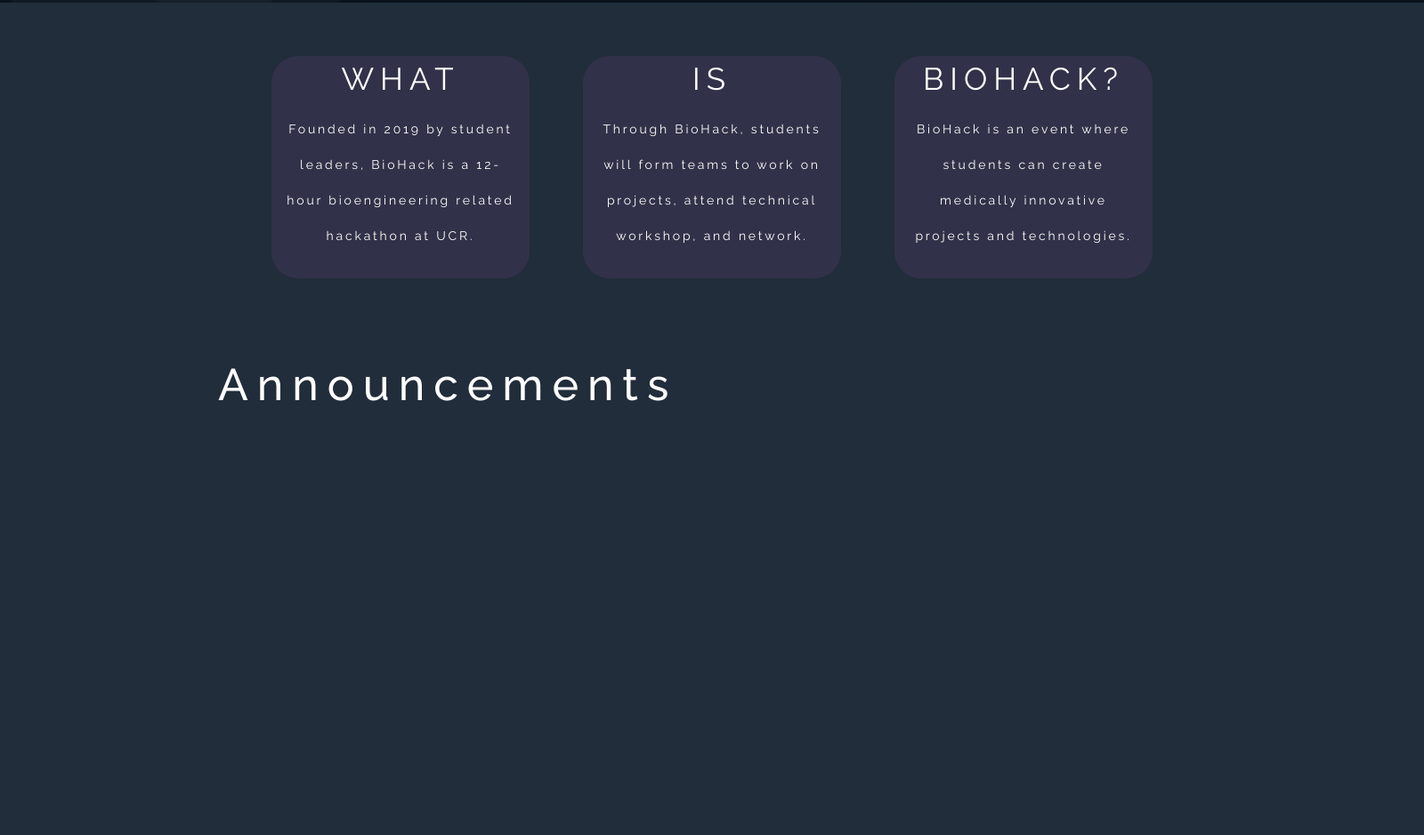
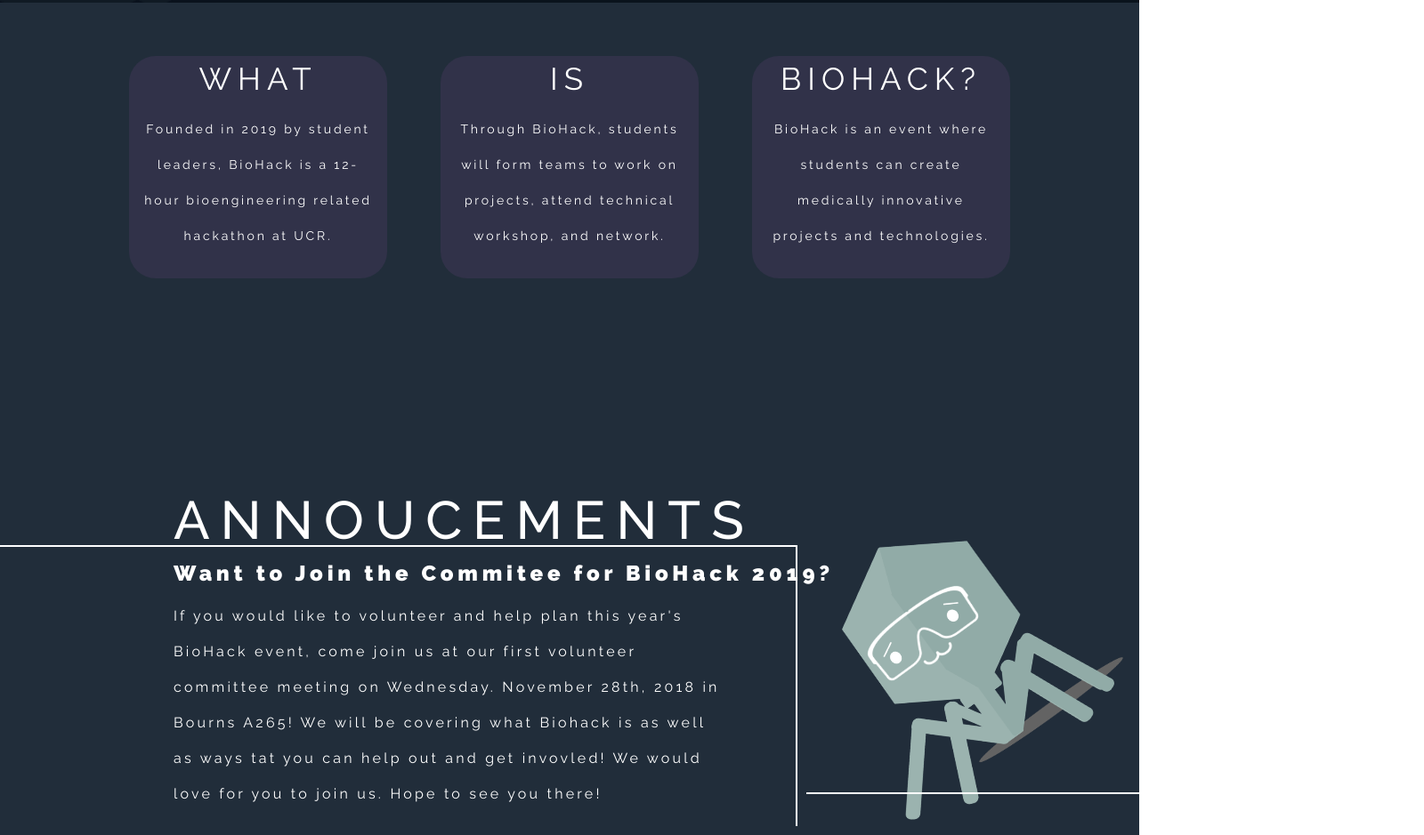
Before and after one commit to mrthomaschin/BioHack_2019, a plain HTML site: page index.html in a window 1280 px wide. Shown: the part 797-1736 px from the top of the page at 89% size, 1600 px wide, since content can reach past the window. Drawn offline with nearby package versions, Linux system fonts and the light colour scheme.

Commit message:
announcements implemented

```diff
--- a/css/style.css
+++ b/css/style.css
@@ -1,8 +1,8 @@
-body {
+body,html {
+	max-width: 100%;
+	overflow-x: hidden;
 	margin: 0;
-	width: 70%;
-	overflow-x: hidden;
-	background-color: #B0B4C8;
+	padding: 0;
 	font-family: 'Raleway', sans-serif;
 }
 
@@ -58,7 +58,7 @@ nav a:hover::before {
 	background-repeat: no-repeat;
 	background-size: cover;
 	height: 100vh;
-	width: 200vh;
+	width: 100vw;
 }
 
 
@@ -68,7 +68,7 @@ nav a:hover::before {
 */
 	background-color: #212D3A;
 	height: 200vh;
-	width: 200vh;
+	width: 100vw;
 }
 
 .image .logo {
@@ -149,33 +149,84 @@ nav a:hover::before {
 	border-radius: 30px;
 }
 
-/*
-#mascot {
-	transform: matrix(-0.81, 0.59, 0.59, 0.81, 0, 0);
-	width: 45%;
-	margin-top: 0%;
-	margin-right: -12%;
-}
-*/
+#announcements {
 
-
-#announcements .container {
-	position: relative;
-	display: flex;
-	margin-top: 100px;
+	padding-top: 300px;
 }
 
 .title_a {
 	font-family: Raleway;
 	font-style: normal;
 	line-height: normal;
-	font-size: 50px;
+	font-size: 60px;
 	letter-spacing: 0.2em;
 	color: #ffff;
 	width: 250px;
 	line-height: 40px;
+	margin-top: -50px;
+	margin-left: 180px;
+
 }
 
-.a_body .container {
-	width: 100%;
+#announcements .container:first-child {
+	position: relative;
+	float: left;
+	width: 70vw;
+	height: 35%;
+	border-top: 2px solid white;
+	border-right: 2px solid white;
 }
+
+#announcements .container:last-child {
+	position: absolute;
+	right: 0;
+	width: 29.2vw;
+	height: 35%;
+	border-bottom: 2px solid white;
+	z-index: 1;
+}
+
+.logo_v {
+	position: absolute;
+	right:-55%;
+	bottom: -10%;
+	width: 70%;
+	transform: matrix(-0.81, 0.59, 0.59, 0.81, 0, 0);
+}
+
+.sub_title {
+	font-family: Raleway;
+	font-style: normal;
+	font-weight: bold;
+	line-height: normal;
+	font-size: 24px;
+	letter-spacing: 0.2em;
+	color: #ffff;
+	width: 60vw;
+	line-height: 40px;
+	margin-left: 180px;
+	margin-top: 20px;
+}
+
+.body_a {
+	font-family: Raleway;
+	font-style: normal;
+	line-height: normal;
+	font-size: 16px;
+	letter-spacing: 0.2em;
+	color: #ffff;
+	width: 48vw;
+	line-height: 40px;
+	margin-left: 180px;
+}
+
+.box {
+	position: relative;
+
+}
+
+.trees {
+	width: 30vw;
+	transform: matrix(-1,0,0,1,0,0);
+
+}
--- a/index.html
+++ b/index.html
@@ -51,30 +51,39 @@
 					</div>
 				</div>
 			</div>
+
 			<div id="announcements">
-				<div class="container">
-					<h1 class="title_a">Announcements</h1>
-					<p class="body_a"></p>
-				</div>
+					<div class="container">
+						<img class="logo_v" src="img/viruslogo.png">
+						<h1 class="title_a">ANNOUCEMENTS</h1>
+						<h2 class="sub_title">Want to Join the Commitee for BioHack 2019?</h2>
+						<p class="body_a"> If you would like to volunteer and help plan this year's BioHack event, come join us at our first volunteer committee meeting on Wednesday. November 28th, 2018 in Bourns A265! We will be covering what Biohack is as well as ways tat you can help out and get invovled! We would love for you to join us. Hope to see you there!</p>
+					</div>
+					<div class="container"></div>
+<!--
+					<div class="box">
+					<img class="trees" src="img/tree.png">
+					</div>
+-->
 			</div>
-			<div id="a_body">
-				<div class="container">
-
-				</div>
-
-
-			</div>
-
 <!--
-			<div id="lines">
-				<img id="mascot" align="right" src="img/viruslogo.png">
-				<div class="l1"></div>
-				<div class="l2"></div>
-				<div class="l3"></div>
+			<div id="announcements">
+					<div class="container">
+						<div class="box1">
+							<img class="logo_v" src="img/viruslogo.png">
+							<h1 class="title_a">ANNOUCEMENTS</h1>
+							<h2 class="sub_title">Want to Join the Commitee for BioHack 2019?</h2>
+							<p class="body_a"> If you would like to volunteer and help plan this year's BioHack event, come join us at our first volunteer committee meeting on Wednesday. November 28th, 2018 in Bourns A265! We will be covering what Biohack is as well as ways tat you can help out and get invovled! We would love for you to join us. Hope to see you there!</p>
+						</div>
+						<div class="box2">
+							<div class="img-box">
+								<img class="trees" src="img/tree.png">
+							</div>
+						</div>
 			</div>
 -->
 
-
+		</div>
 
 
 		</div>
```
